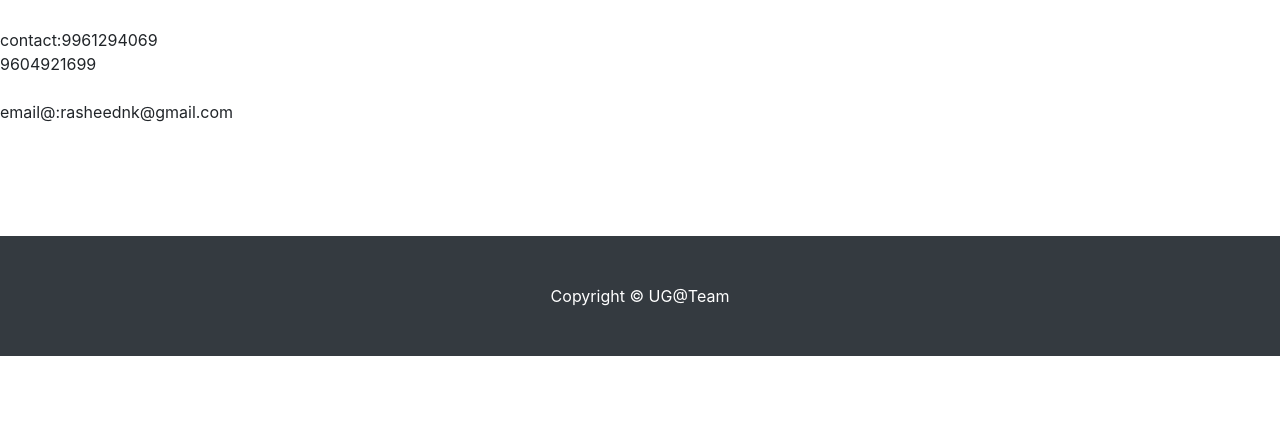
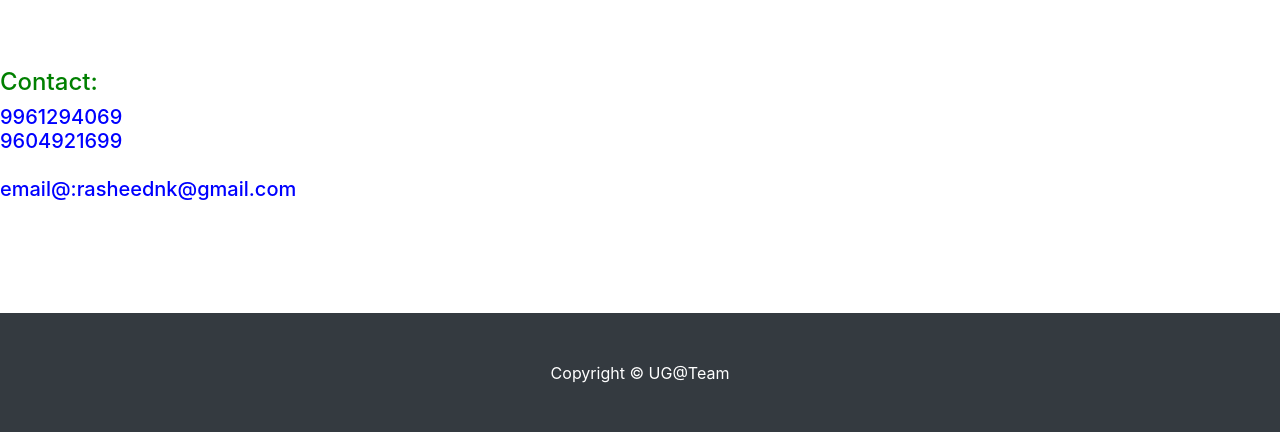
Before and after one commit to muhammadanaswayanad/questionbank, a PHP site: page /contact.php in a window 1280 px wide. Shown: the part 92-524 px from the top of the page. Run offline with PHP 8.4, Linux system fonts and the light colour scheme.

Commit message:
Update contact.php

```diff
--- a/contact.php
+++ b/contact.php
@@ -48,8 +48,8 @@
       </div>
     </nav>
 
-    <br><br><br><br><br>
-<p>contact:9961294069<br>9604921699<br><br>email@:rasheednk@gmail.com</p><br><br><br><br>
+    <br><br><br><br><br><br>
+<p><font color="green"><h4>Contact:<br></h4></font><font color="blue"><h5>9961294069<br>9604921699<br><br>email@:rasheednk@gmail.com</h5></font></p><br><br><br><br>
 
     <!-- Footer -->
     <footer class="py-5 bg-dark">
```
